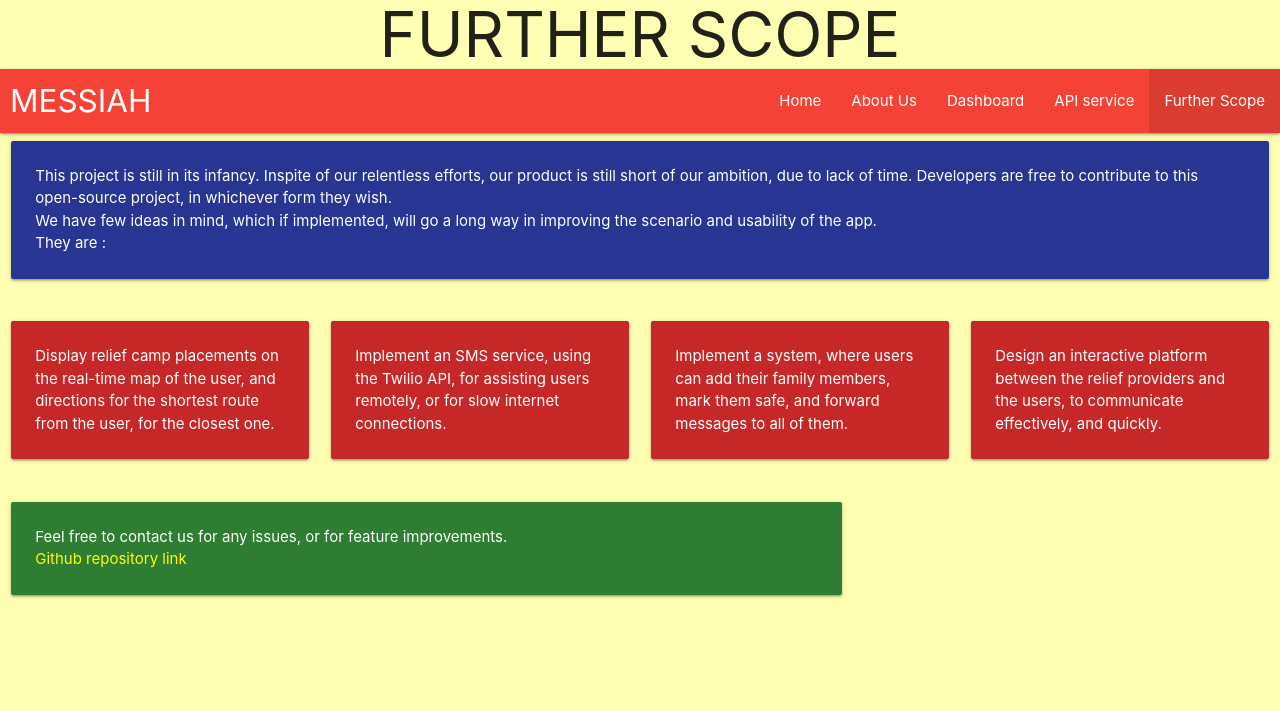
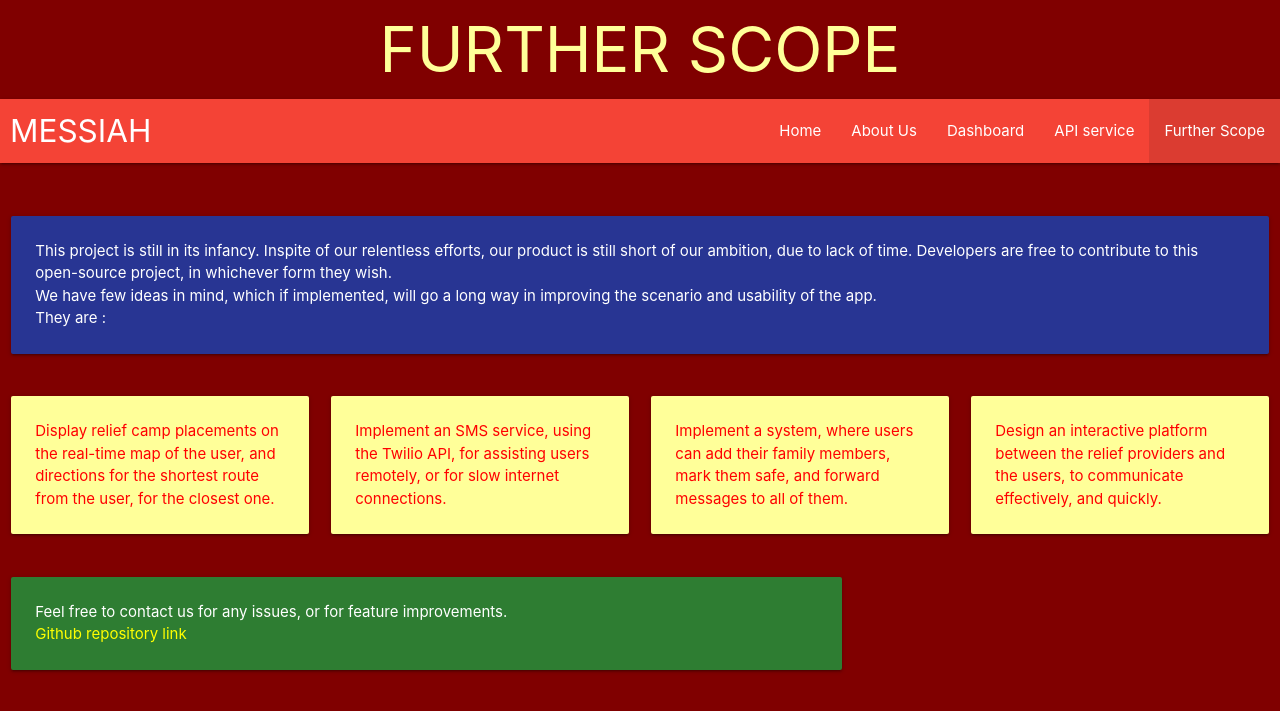
Before and after one commit to thealphadollar/messiah, a PHP site: page /scope.html in a window 1280 px wide. Shown: the top 711 px of the page. Run offline with PHP 8.4, Linux system fonts and the light colour scheme.

Commit message:
Change colour scheme

```diff
--- a/src/frontend/api.html
+++ b/src/frontend/api.html
@@ -43,8 +43,8 @@
   });
 			</script>
 
-			<p style="padding:10px;"> Messiah is open for developers to use our data. We offer a RESTful API to develop apps for developers. See documentation below: </p>
-			<table class="highlight teal" style="margin:10px;">
+			<p style="padding:10px; color: #fff; font-size: 20px;"> Messiah is open for developers to use our data. We offer a RESTful API to develop apps for developers. See documentation below: </p>
+			<table class="highlight" style="margin:10px; background: #ffff99;">
 				<thead>
 				<th>
 					<tr>
--- a/src/frontend/css/style.css
+++ b/src/frontend/css/style.css
@@ -1,6 +1,7 @@
 .heading h1 {
 	text-align: center;
-	margin: 0 auto;
+	margin: 1rem auto;
+	color: #ffff99;
 }
 .brand-logo {
 	position: relative;
@@ -21,7 +22,7 @@
 }
 
 html {
-	background-color: #ffffb3;
+	background-color: #800000;
 }
 a {
 	text-decoration: none;
--- a/src/frontend/scope.html
+++ b/src/frontend/scope.html
@@ -27,6 +27,7 @@
 			  </ul>
 	    	</div>
   		</nav>
+      <br><br>
       <div class="row">
     <div class="col s12 m12 l12">
       <div class="card indigo darken-3">
@@ -38,30 +39,30 @@
   </div>
    <div class="row">
     <div class="col s12 m3 l3">
-      <div class="card red darken-3">
+      <div class="card" style="background: #ffff99;">
         <div class="card-content white-text">
-          <p>Display relief camp placements on the real-time map of the user, and directions for the shortest route from the user, for the closest one.</p>
+          <p style="color: red;">Display relief camp placements on the real-time map of the user, and directions for the shortest route from the user, for the closest one.</p>
         </div>
       </div>
     </div>
     <div class="col s12 m3 l3">
-      <div class="card red darken-3">
+      <div class="card" style="background: #ffff99;">
         <div class="card-content white-text">
-          <p>Implement an SMS service, using the Twilio API, for assisting users remotely, or for slow internet connections.</p>
+          <p style="color: red;">Implement an SMS service, using the Twilio API, for assisting users remotely, or for slow internet connections.</p>
         </div>
       </div>
     </div>
     <div class="col s12 m3 l3">
-      <div class="card red darken-3">
+      <div class="card" style="background: #ffff99;">
         <div class="card-content white-text">
-          <p>Implement a system, where users can add their family members, mark them safe, and forward messages to all of them.</p>
+          <p style="color: red;">Implement a system, where users can add their family members, mark them safe, and forward messages to all of them.</p>
         </div>
       </div>
     </div>
     <div class="col s12 m3 l3">
-      <div class="card red darken-3">
+      <div class="card" style="background: #ffff99;">
         <div class="card-content white-text">
-          <p>Design an interactive platform between the relief providers and the users, to communicate effectively, and quickly.</p>
+          <p style="color: red;">Design an interactive platform between the relief providers and the users, to communicate effectively, and quickly.</p>
         </div>
       </div>
     </div>
```
Also changed, not shown: src/frontend/about.html (+15 -15 lines), src/frontend/index.html (+7 -7 lines).
